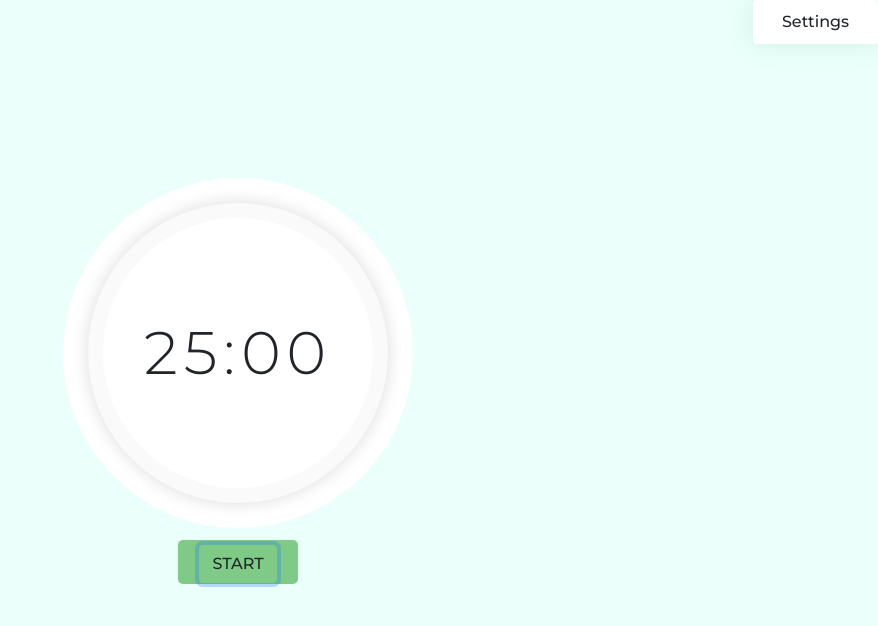
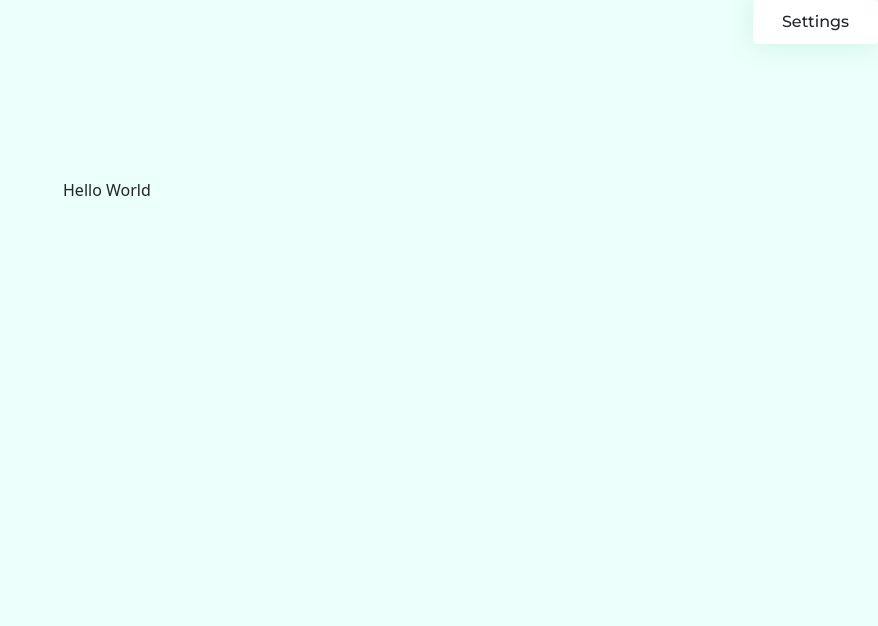
Before and after one commit to t-eszter/Pomodoro, a plain HTML site: page index.html in a window 1280 px wide. Both pictures are taken after a click on the button "START". Shown: the whole page, without its empty margins (402-1280 px from the left). Drawn offline with nearby package versions, Linux system fonts and the light colour scheme.

Commit message:
Event listener added to the start button

```diff
--- a/index.html
+++ b/index.html
@@ -17,7 +17,7 @@
         <div id="timer">
             <div class="inner circle-1"></div>
             <div class="inner circle-2"><h3>25:00</h3></div>
-            <div class="inner start-btn"><button class="btn start" type="button">START</button></div>
+            <div class="inner start-btn"><button class="btn start" id="startButton" type="button">START</button></div>
         </div>
 
            <button class="btn settings" type="button" data-bs-toggle="offcanvas" data-bs-target="#offcanvasRight" aria-controls="offcanvasRight">Settings</button>
@@ -37,4 +37,6 @@
     <!-- Option 1: Bootstrap Bundle with Popper -->
     <script src="https://cdn.jsdelivr.net/npm/bootstrap@5.0.2/dist/js/bootstrap.bundle.min.js" integrity="sha384-MrcW6ZMFYlzcLA8Nl+NtUVF0sA7MsXsP1UyJoMp4YLEuNSfAP+JcXn/tWtIaxVXM" crossorigin="anonymous"></script>
   </body>
+
+  <script src="pomodoro.js"></script>
 </html>
--- /dev/null
+++ b/pomodoro.js
@@ -0,0 +1,5 @@
+var element = document.getElementById("startButton");
+
+element.addEventListener("click", function() {
+  document.getElementById("timer").innerHTML = "Hello World";
+});
```
